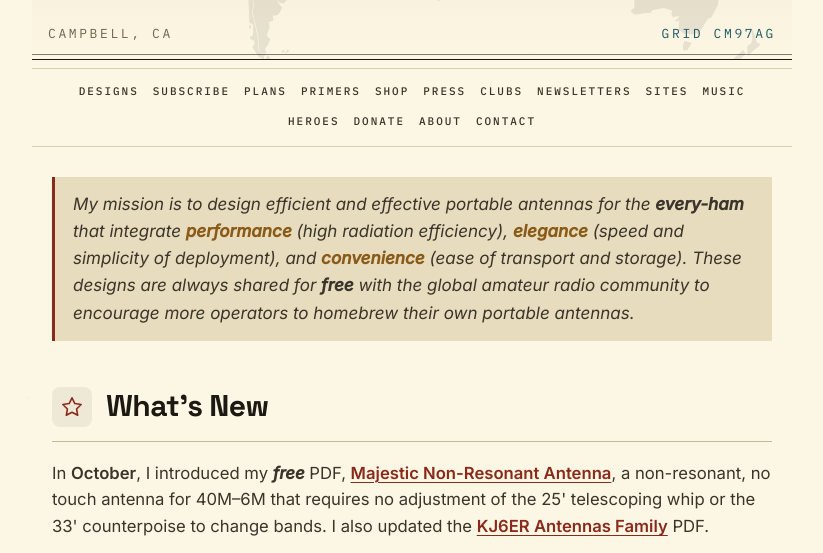
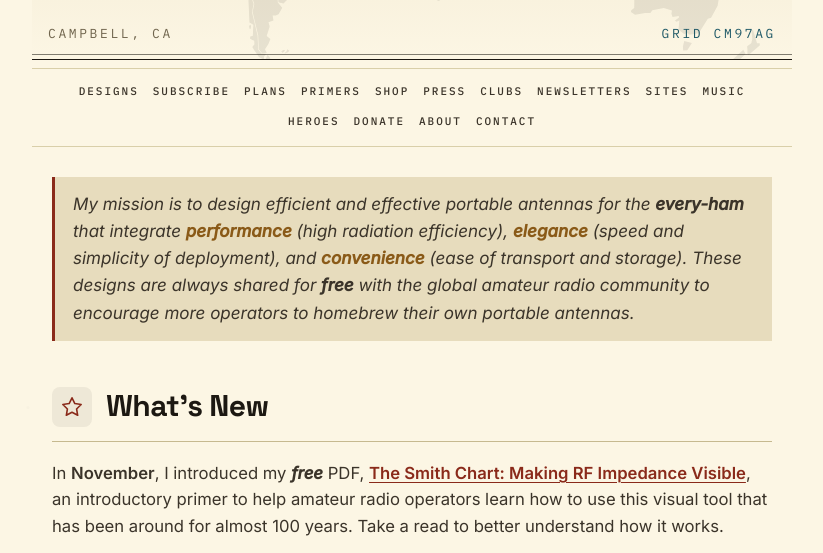
Before and after one commit to cmihran/kj6er, a plain HTML site: page index.html in a window 1280 px wide. Shown: the part 370-923 px from the top of the page, without its empty margins (228-1051 px from the left). Drawn offline with Linux system fonts and the light colour scheme.

Commit message:
What's New: add November Smith Chart primer
Co-Authored-By: Claude Opus 5.5 <noreply@anthropic.com>
Claude-Session: https://claude.ai/code/session_01Q7CobEjso46PCh2z9PR1L8

```diff
--- a/index.html
+++ b/index.html
@@ -267,6 +267,11 @@
         </span>
         <h2 class="panel__title">What's New</h2>
       </header>
+      <p class="panel__lead">
+        In <strong>November</strong>, I introduced my <strong><em>free</em></strong> PDF, <a href="https://bit.ly/KJ6ERSmithChart" target="_blank" rel="noopener"><strong>The Smith Chart: Making RF Impedance Visible</strong></a>,
+        an introductory primer to help amateur radio operators learn how to use this visual tool that has been
+        around for almost 100 years. Take a read to better understand how it works.
+      </p>
       <p class="panel__lead">
         In <strong>October</strong>, I introduced my <strong><em>free</em></strong> PDF, <a href="https://bit.ly/KJ6ERMajestic" target="_blank" rel="noopener"><strong>Majestic Non-Resonant Antenna</strong></a>,
         a non-resonant, no touch antenna for 40M&ndash;6M that requires no adjustment of the 25' telescoping whip
```
